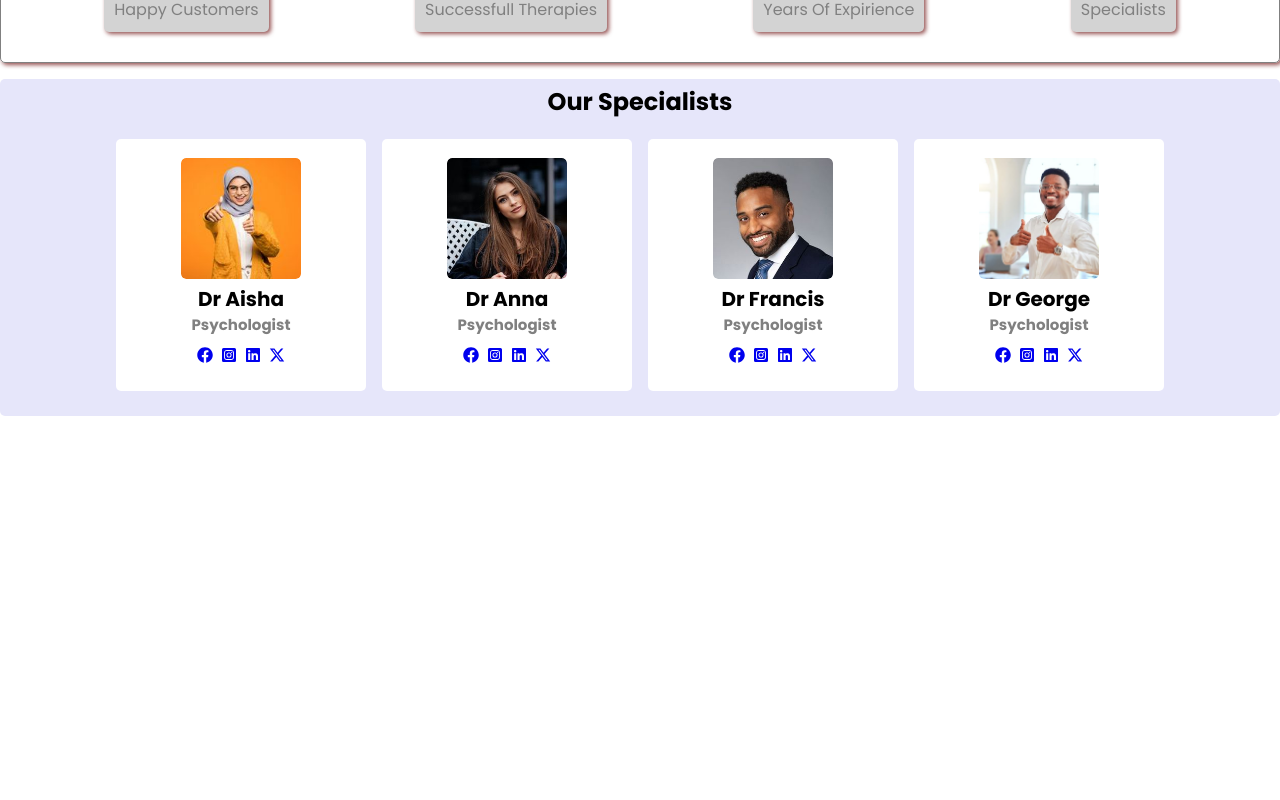
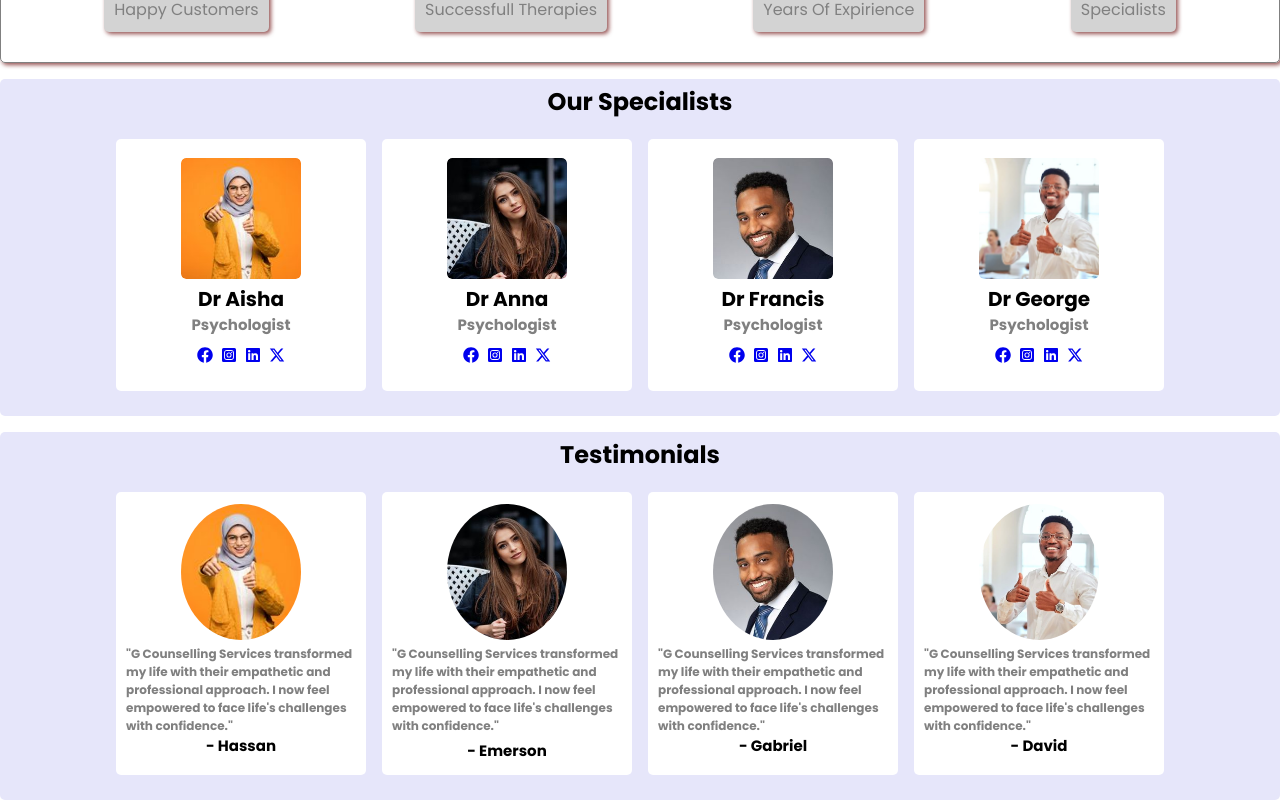
Before and after one commit to njugus/G-Counselling-Services, a React (Vite) app in the folder client/: page / in a window 1280 px wide. Shown: the part 1098-1898 px from the top of the page. Before the commit the page ends 1514 px from the top, so only its background shows below. Built offline with nearby package versions, Linux system fonts and the light colour scheme.

Commit message:
adds the testimonials section

```diff
--- a/client/src/Page/Home/Home.jsx
+++ b/client/src/Page/Home/Home.jsx
@@ -3,6 +3,7 @@
 import About from './About';
 import Numbers from './Numbers';
 import Specialists from './Specialist';
+import { Testimonials } from './Testimonials';
 
 function Home () {
     return(
@@ -11,6 +12,7 @@
         <About />
         <Numbers />
         <Specialists />
+        <Testimonials />
         </>
     )
 }
--- /dev/null
+++ b/client/src/Page/Home/Testimonials.css
@@ -0,0 +1,72 @@
+.testimonial-section{
+    padding: 5px;
+    margin-top: 1em;
+    background-color: lavender;
+    border-radius: 5px;
+}
+.testimonial-heading{
+    text-align: center;
+    font-family: var(--primary-font);
+}
+.testimonial-wrapper{
+    display: flex;
+    flex-direction: row;
+    flex-wrap: wrap;
+    justify-content: center;
+    gap: 1em;
+    padding: 20px;
+
+}
+.testimonial-card{
+    width: 100%;
+    box-sizing: border-box;
+    max-width: 250px;
+    padding: 5px;
+    border-radius: 5px;
+    background-color: white;
+    display: flex;
+    flex-direction: column;
+    justify-content: center;
+    align-items: center;
+}
+.testimonial-image{
+    overflow: hidden;
+    height: 100%;
+    max-height: 50%;
+    width: 100%;
+    max-width: 50%;
+    border-radius: 50%;
+}
+
+.testimonial-img{
+    width: 100%;
+    height: 100%;
+    display: block;
+    object-fit: cover;
+    border-radius: 5px;
+    object-position: top;
+}
+
+.testimony-item{
+    font-size: 15px;
+    font-weight: 700;
+    font-family: var(--primary-font);
+    color: black;
+
+}
+.testimony{
+    font-size: 12px;
+    font-weight: 700;
+    font-family: var(--primary-font);
+    line-height: 1.5;
+    color: gray;
+}
+
+.testimonial-title{
+    display: flex;
+    flex-direction: column;
+    justify-content: center;
+    align-items: center;
+    padding: 5px;
+    border-radius: 5px;
+}
--- /dev/null
+++ b/client/src/Page/Home/Testimonials.jsx
@@ -0,0 +1,63 @@
+import './Testimonials.css'
+
+import specOne from '../../assets/Aisha.jpg';
+import specTwo from '../../assets/Anna.jpg';
+import specThree from '../../assets/Brian.jpg';
+import specFour from '../../assets/Francis.jpg';
+
+
+export function Testimonials() {
+    return(
+        <>
+        <section className="testimonial-section">
+            <h1 className="testimonial-heading">Testimonials</h1>
+            <div className="testimonial-wrapper">
+                <div className="testimonial-card">
+                    <div className="testimonial-image">
+                        <img src={specOne} className="testimonial-img"/>
+                    </div>
+                    <div className="testimonial-title">
+                        <p className="testimony">"G Counselling Services transformed my life with
+                             their empathetic and professional approach.
+                            I now feel empowered to face life's challenges with confidence."</p>
+                            <p className="testimony-item"> - Hassan</p>
+                    </div>
+                </div>
+                <div className="testimonial-card">
+                    <div className="testimonial-image">
+                        <img src={specTwo} className="testimonial-img"/>
+                    </div>
+                    <div className="testimonial-title">
+                        <p className="testimony">"G Counselling Services transformed my life with
+                             their empathetic and professional approach.
+                            I now feel empowered to face life's challenges with confidence."</p>
+                    </div>
+                    <p className="testimony-item"> - Emerson</p>
+                </div>
+                <div className="testimonial-card">
+                    <div className="testimonial-image">
+                        <img src={specThree} className="testimonial-img"/>
+                    </div>
+                    <div className="testimonial-title">
+                        <p className="testimony">"G Counselling Services transformed my life with
+                             their empathetic and professional approach.
+                            I now feel empowered to face life's challenges with confidence."</p>
+                            <p className="testimony-item"> - Gabriel</p>
+                    </div>
+                </div>
+                <div className="testimonial-card">
+                    <div className="testimonial-image">
+                        <img src={specFour} className="testimonial-img"/>
+                    </div>
+                    <div className="testimonial-title">
+                        <p className="testimony">"G Counselling Services transformed my life with
+                             their empathetic and professional approach.
+                            I now feel empowered to face life's challenges with confidence."</p>
+                            <p className="testimony-item"> - David</p>
+                    </div>
+                </div>
+            </div>
+        </section>
+        </>
+    )
+}
```
